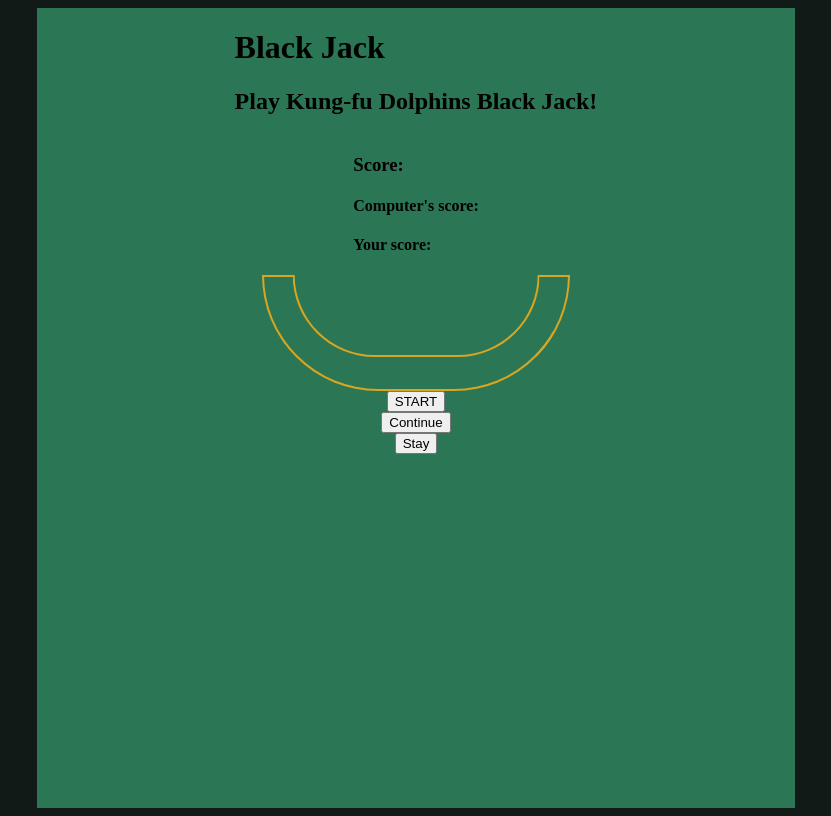
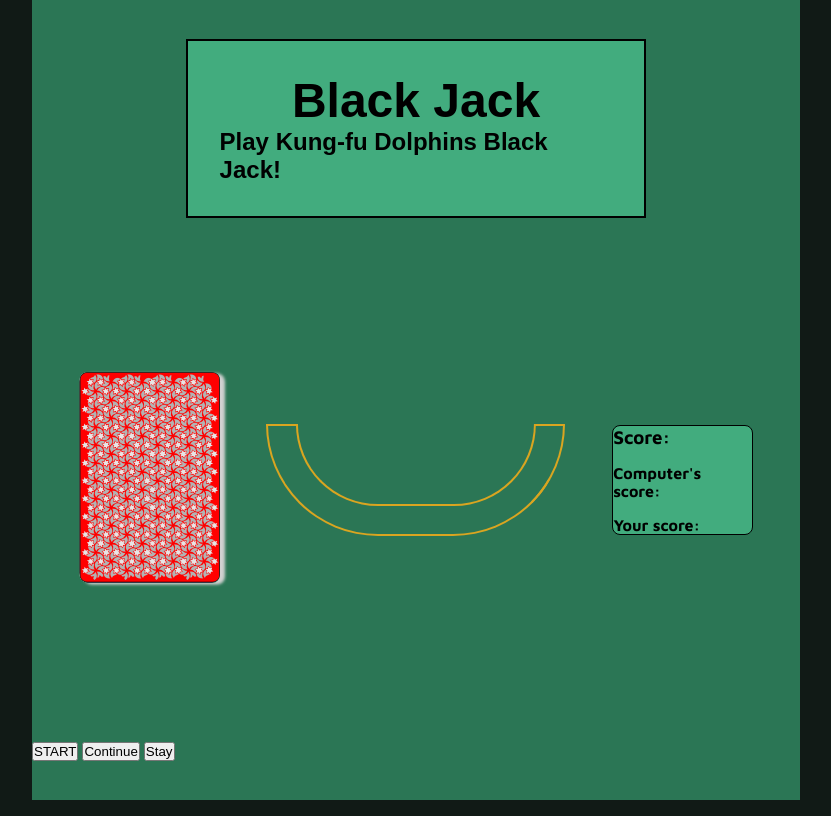
Before and after one commit to little-mry/blackjack-kungfu-dolphins, a plain HTML site: page index.html in a window 1280 px wide. Shown: the whole page, without its empty margins (224-1055 px from the left). Drawn offline with Linux system fonts and the light colour scheme; a web font is replaced by a local one.

Commit message:
html och css uppdateringar

```diff
--- a/css/styles.css
+++ b/css/styles.css
@@ -1,25 +1,96 @@
+* {
+  margin: 0;
+  padding: 0;
+  box-sizing: border-box;
+}
+
 body {
   display: flex;
   justify-content: center;
   background-color: rgb(17, 26, 22);
 }
 
+
 .site-wrapper {
   width: 60%;
   height: 100vh;
+  display: grid;
+  align-items: center;
+  background-color: rgb(43, 118, 85);
+  grid-template-areas:
+  "header header header header header"
+  ". play-board play-board play-board score-board"
+  "card-deck play-board play-board play-board score-board"
+  ". play-board play-board play-board score-board"
+  "buttons buttons buttons buttons buttons";
+}
+
+
+
+header {
+  grid-area: header;
   display: flex;
   flex-direction: column;
   align-items: center;
-  background-color: rgb(43, 118, 85);
+  width: 60%;
+  margin: 0 auto 0 auto;
+  border: 2px solid black;
+  background-color: rgb(66, 172, 126);
+  padding: 2rem;
+  font-family: "Londrina Sketch", sans-serif;
+  font-size: 1.5rem;
+  font-weight: 600;
+  font-style: normal;
+}
+
+.heading--h2 {
+  font-size: 1.5rem;
+  font-weight: 800;
+}
+
+.score-board{
+  grid-area: score-board;
+  width: 60%;
+  height: max-content;
+  margin: 0 auto 0 auto;
+  display: flex;
+  flex-direction: column;
+  justify-content: center;
+  gap: 1rem;
+  border: 1px solid black;
+  border-radius: 0.5rem;
+  background-color: rgb(66, 172, 126);
+  font-family: 'Maven Pro', sans-serif;
+}
+.card-deck {
+ grid-area: card-deck;
+ display: flex;
+ align-items: center;
+ justify-content: center;
+}
+
+.play-board {
+  grid-area: play-board;
+  display: flex;
+  flex-direction: column;
+}
+
+.buttons-container {
+  grid-area: buttons;
+}
+
+.card-deck-img {
+  box-shadow: 5px 1.5px 3px #d1d1d1;
+  border-radius: 0.5rem;
 }
 
 .arc-divider {
-    display: flex;
-    justify-content: center;
-    align-items: flex-end;
+  display: flex;
+  justify-content: center;
+  align-items: flex-end;
   border: 2px solid black;
   height: 7rem;
-  width: 40%;
+  width: 100%;
   border: 2px solid goldenrod; /* Kantens färg och tjocklek */
   border-radius: 0 0 999rem 999rem; /* Skapar halvcirkel */
   position: relative;
--- a/index.html
+++ b/index.html
@@ -4,11 +4,14 @@
     <meta charset="UTF-8" />
     <meta name="viewport" content="width=device-width, initial-scale=1.0" />
     <link rel="stylesheet" href="css/styles.css" />
+    <link rel="preconnect" href="https://fonts.googleapis.com">
+    <link rel="preconnect" href="https://fonts.gstatic.com" crossorigin>
+    <link href="https://fonts.googleapis.com/css2?family=Lato:ital,wght@0,100;0,300;0,400;0,700;0,900;1,100;1,300;1,400;1,700;1,900&family=Londrina+Sketch&family=Maven+Pro:wght@400..900&family=Open+Sans:ital,wght@0,300..800;1,300..800&display=swap" rel="stylesheet">
     <script src="global.js" defer></script>
-   <!--  <script src="script.js" defer></script> -->
+    <script src="script.js" defer></script>
      <!-- <script src="maria.js" type= "defer></script> -->
-      <script src="lucas.js" type="module" defer></script>
-
+<!--       <script src="lucas.js" type="module" defer></script>
+ -->
 
     <title>KUNG-FU DOLPHINS</title>
   </head>
@@ -18,29 +21,43 @@
         <h1 class="heading">Black Jack</h1>
         <h2 class="heading--h2">Play Kung-fu Dolphins Black Jack!</h2>
       </header>
+
       <article class="score-board">
         <h3 class="score-board__heading">Score:</h3>
         <section class="score-board__section">
             <h4 class="score-board__heading--small">Computer's score:</h4>
             <p class="score-board__score" id="computer-score"></p>
         </section>
-        <section class="score-board__section"></section>
+        <section class="score-board__section">
             <h4 class="score-board__heading--small">Your score:</h4>
             <p class="score-board__score" id="player-score"></p>
+          </section>
       </article>
-      <article class="dealer-side">
-        <section class="card-deck"></section>
+
+      <article class="card-deck">
+        <section class="card-deck-box">
+          <img src="img/card-back.png" alt="card deck" class="card-deck-img">
+        </section>
+      </article>
+
+      <article class="play-board">
+        <section class="dealer-side">
           <section class="card-container-dealer"></section>
-      </article>
+        </section>
+
         <div class="arc-divider">
           <p class="game-result"></p>
         </div>
-      <article class="player-side">
+
+        <section class="player-side">
           <section class="card-container-player"></section>
+        </section>
       </article>
+      <article class="buttons-container">
         <button class="start-btn">START</button>
         <button id="continue-btn">Continue</button>
         <button id="stay-btn">Stay</button>
+      </article>
     </div>
     <script src="/jakob.js"></script>
   </body>
```
Lines whose indentation alone changed are shown as unchanged.
